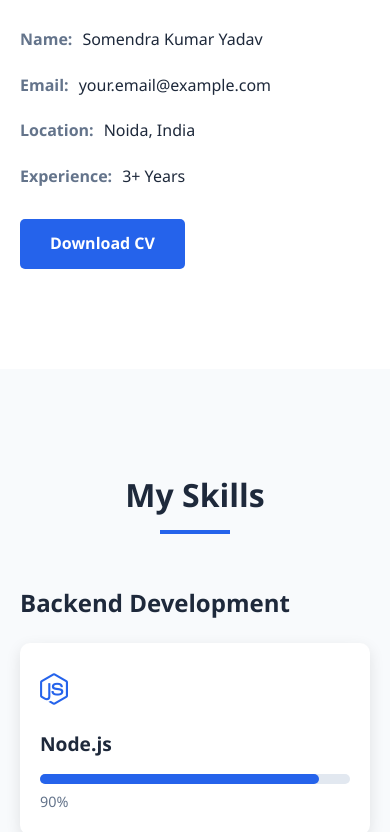
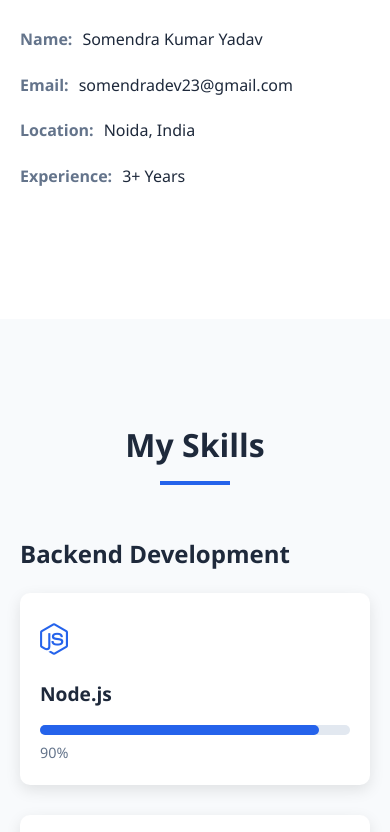
Before and after one commit to Somendradev23/somendradev23, a plain HTML site: page index.html in a window 390 px wide. Shown: the part 1567-2399 px from the top of the page. Drawn offline with Linux system fonts and the light colour scheme; placeholder pictures from the web are drawn by us.

Commit message:
refactor(index.html): comment out unused responsive CSS and download CV button
The responsive CSS file and the download CV button were commented out to streamline the HTML structure and remove unnecessary elements. This improves maintainability and reduces clutter in the codebase.

```diff
--- a/index.html
+++ b/index.html
@@ -6,7 +6,7 @@
     <title>Somendra Kumar Yadav - Full Stack Developer</title>
     <link rel="stylesheet" href="https://cdnjs.cloudflare.com/ajax/libs/font-awesome/6.4.0/css/all.min.css" />
     <link rel="stylesheet" href="css/style.css" />
-    <link rel="stylesheet" href="css/responsive.css" />
+    <!-- <link rel="stylesheet" href="css/responsive.css" /> -->
   </head>
   <body>
     <!-- Header Section -->
@@ -81,7 +81,7 @@
               </div>
               <div class="info-item">
                 <span class="info-title">Email:</span>
-                <span class="info-value">your.email@example.com</span>
+                <span class="info-value">somendradev23@gmail.com</span>
               </div>
               <div class="info-item">
                 <span class="info-title">Location:</span>
@@ -92,7 +92,7 @@
                 <span class="info-value">3+ Years</span>
               </div>
             </div>
-            <a href="#" class="btn primary-btn">Download CV</a>
+            <!-- <a href="#" class="btn primary-btn">Download CV</a> -->
           </div>
         </div>
       </div>
```
